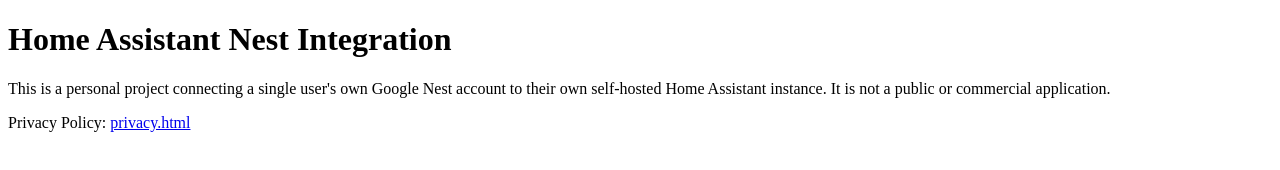
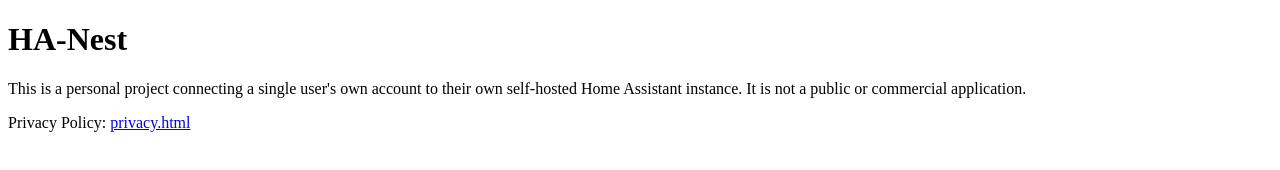
Before and after one commit to fitzpatrickbt/nest-ha-info, a plain HTML site: page index.html in a window 1280 px wide. Drawn offline with Linux system fonts and the light colour scheme.

Commit message:
Update title and heading in index.html

```diff
--- a/index.html
+++ b/index.html
@@ -1,9 +1,9 @@
 <!DOCTYPE html>
 <html>
-<head><title>Nest HA Integration</title></head>
+<head><title>HA-Nest</title></head>
 <body>
-<h1>Home Assistant Nest Integration</h1>
-<p>This is a personal project connecting a single user's own Google Nest
+<h1>HA-Nest</h1>
+<p>This is a personal project connecting a single user's own
 account to their own self-hosted Home Assistant instance. It is not a
 public or commercial application.</p>
 <p>Privacy Policy: <a href="privacy.html">privacy.html</a></p>
```
